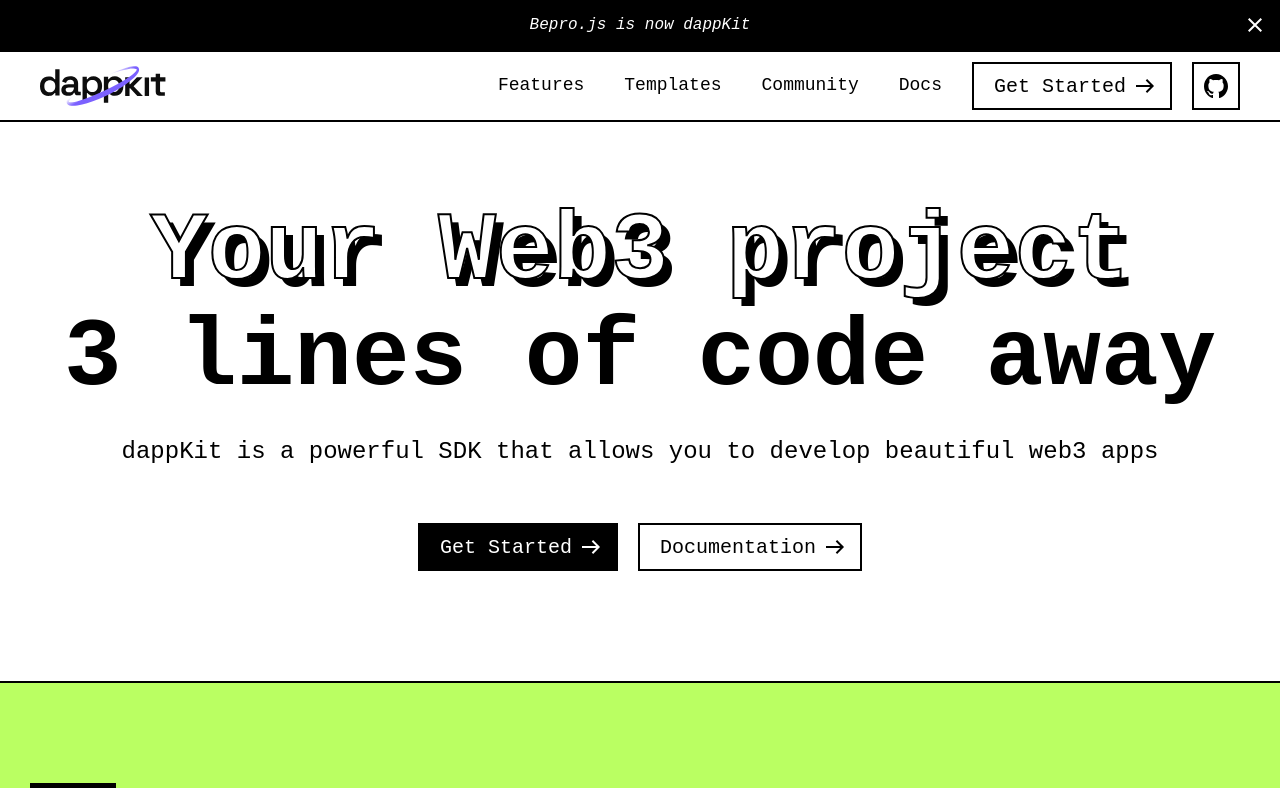
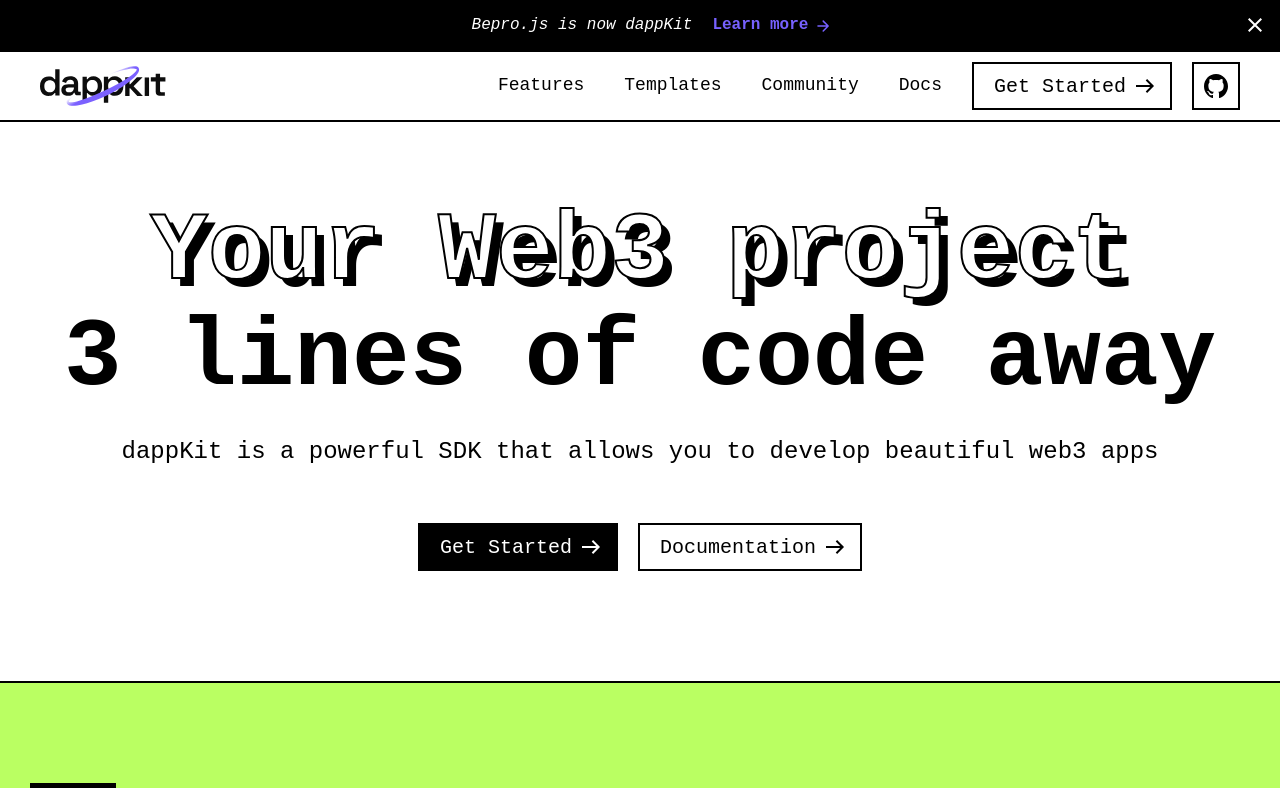
Before and after one commit to layerx-labs/dappkit-landing-page, a React (Create React App) app: page / in a window 1280 px wide. Shown: the top 788 px of the page. Built offline with nearby package versions, Linux system fonts and the light colour scheme.

Commit message:
Fix GitHub link on navbar and add learn more dappKit link

```diff
--- a/src/components/design/nav/index.js
+++ b/src/components/design/nav/index.js
@@ -9,6 +9,7 @@
     heroIsVisible = true,
     actionButtonValue,
     actionButtonUrl,
+    github,
     drawerOpened = false,
     drawerOnClick,
     comicTheme = false,
@@ -54,7 +55,7 @@
             />
             <ButtonLink
               className="github--button"
-              url={actionButtonUrl}
+              url={github}
               icon="github"
               external
             />
--- a/src/components/nav-menu.js
+++ b/src/components/nav-menu.js
@@ -26,6 +26,7 @@
           <Banner
             value={`Bepro.js is now dappKit`}
             link="Learn more"
+            url="https://bepronetwork.medium.com/dappkit-the-simple-way-to-start-your-web3-project-e874c650f13"
             onClick={() => {
               setBannerIsVisible(false);
             }}
```
Also changed, not shown: 1 other file (tests, documents, lock files or other folders).
